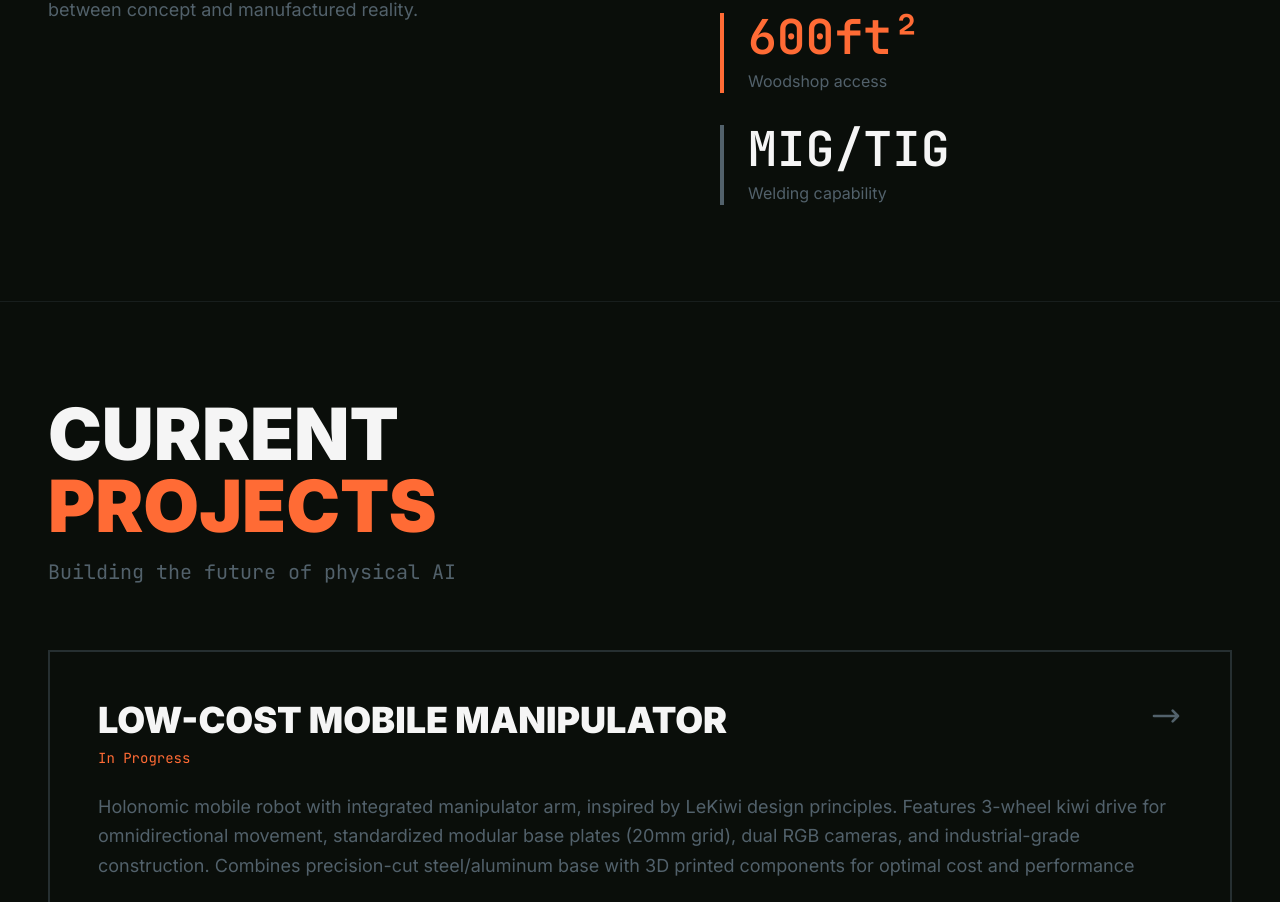
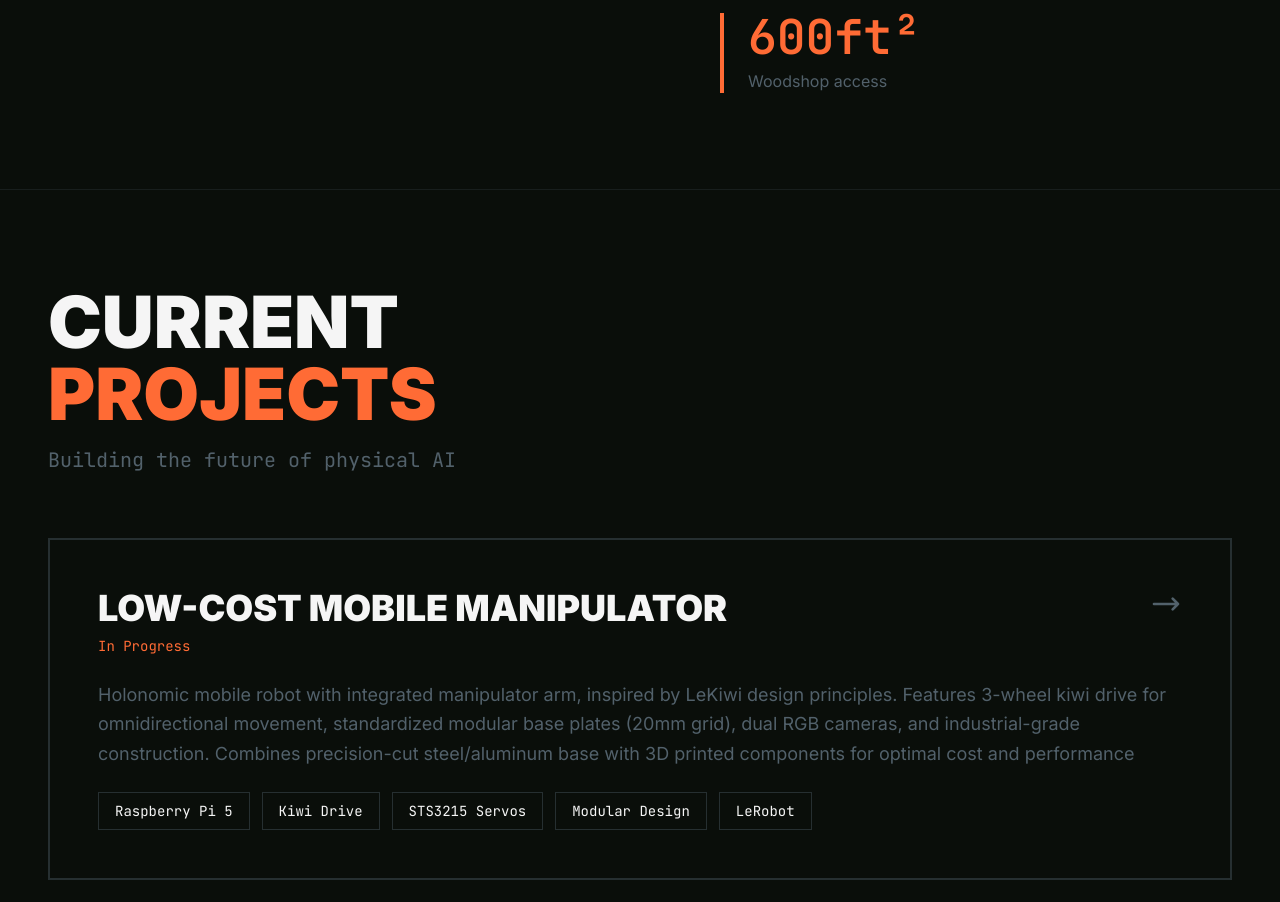
Before and after one commit to sharonxu/breaking-cad, a React (Vite) app: page / in a window 1280 px wide. Shown: the part 1700-2602 px from the top of the page. Built offline with nearby package versions, Linux system fonts and the light colour scheme.

Commit message:
Remove welding capability from manufacturing stats

```diff
--- a/src/components/About.jsx
+++ b/src/components/About.jsx
@@ -69,10 +69,6 @@ function About({ scrollY }) {
               <div className="text-5xl font-black font-mono mb-2 text-machine-orange">600ft²</div>
               <div className="text-steel">Woodshop access</div>
             </div>
-            <div className="border-l-4 border-steel pl-6">
-              <div className="text-5xl font-black font-mono mb-2">MIG/TIG</div>
-              <div className="text-steel">Welding capability</div>
-            </div>
           </div>
         </div>
       </div>
```
